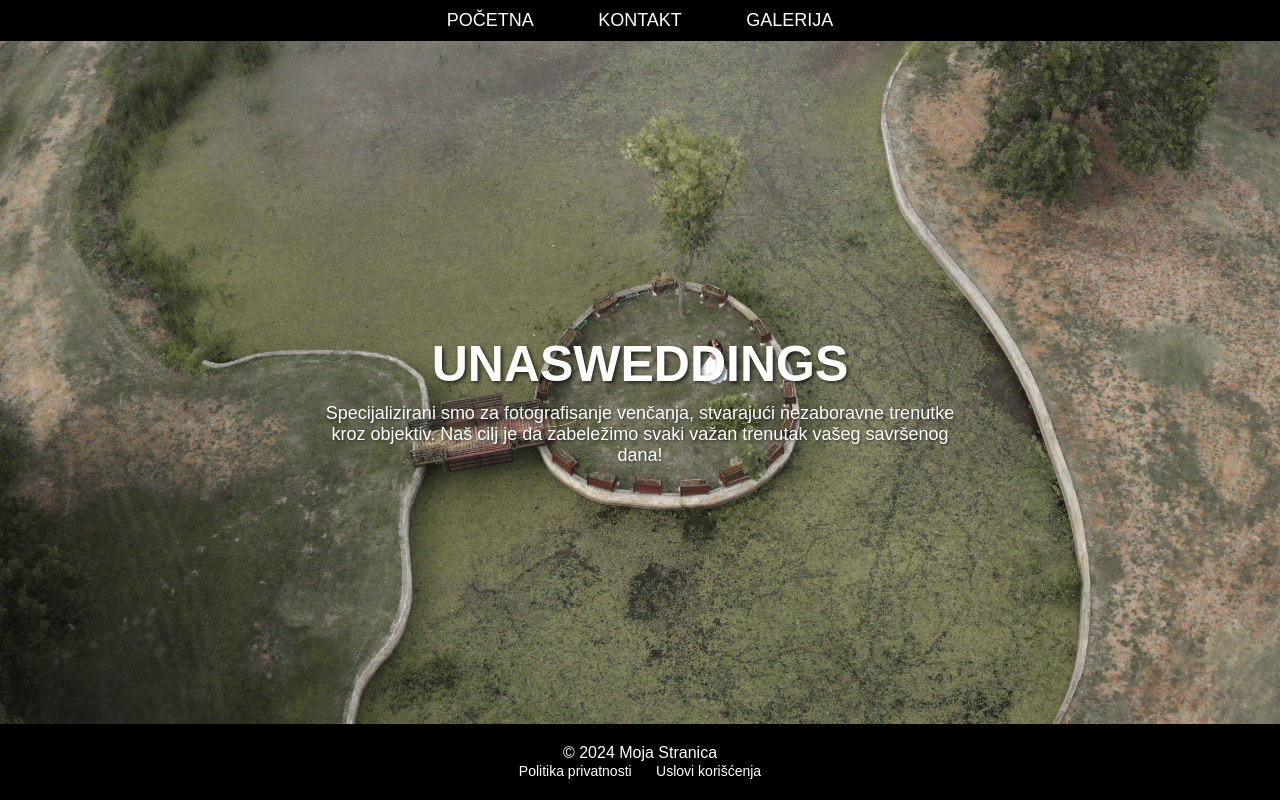
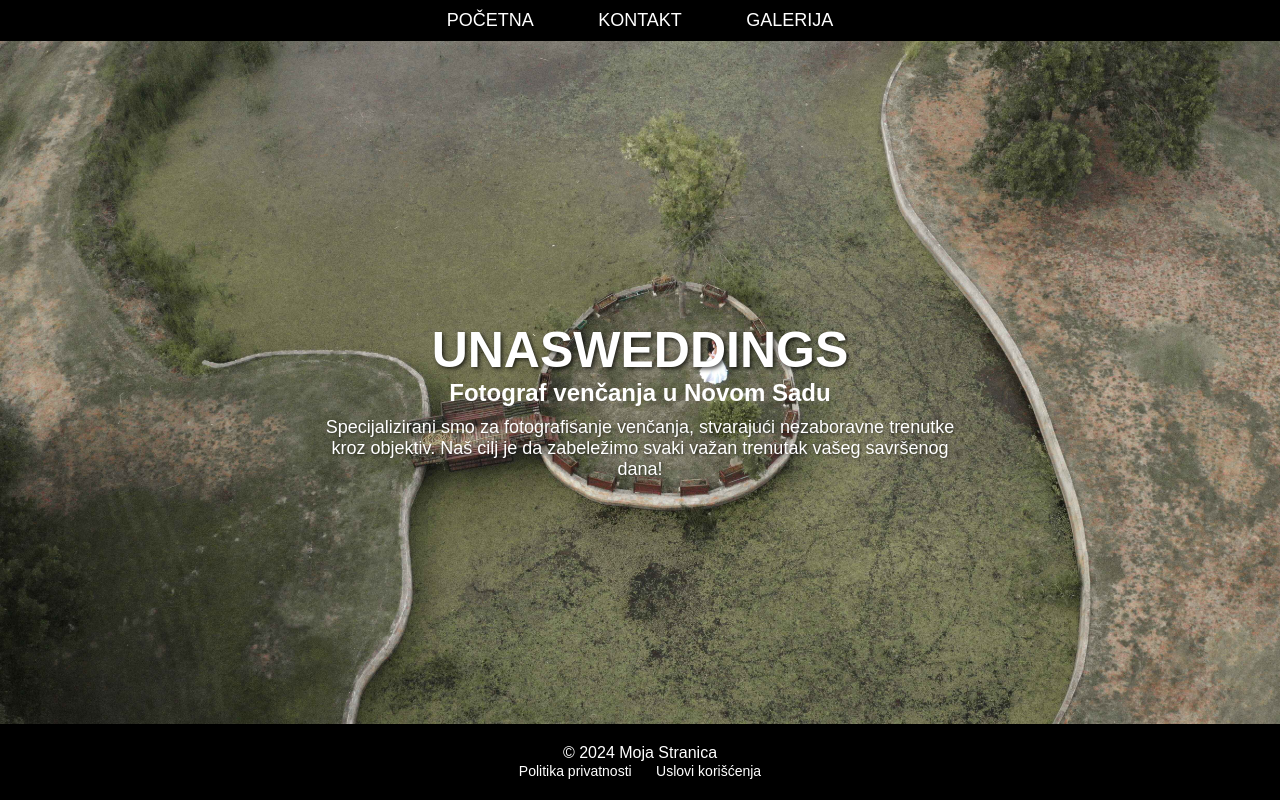
Before and after one commit to UnaUbavicvd/IA1-konacno, a plain HTML site: page index.html in a window 1280 px wide. Drawn offline with Linux system fonts and the light colour scheme.

Commit message:
Update index.html

```diff
--- a/index.html
+++ b/index.html
@@ -25,6 +25,7 @@
     <!-- Naslov i tekst koji se prate prilikom skrolovanja -->
     <div class="intro">
         <h1>UNASWEDDINGS</h1>
+        <h2>Fotograf venčanja u Novom Sadu</h2>
         <p class="intro-text">Specijalizirani smo za fotografisanje venčanja, stvarajući nezaboravne trenutke kroz objektiv. Naš cilj je da zabeležimo svaki važan trenutak vašeg savršenog dana!</p>
     </div>
 
```
